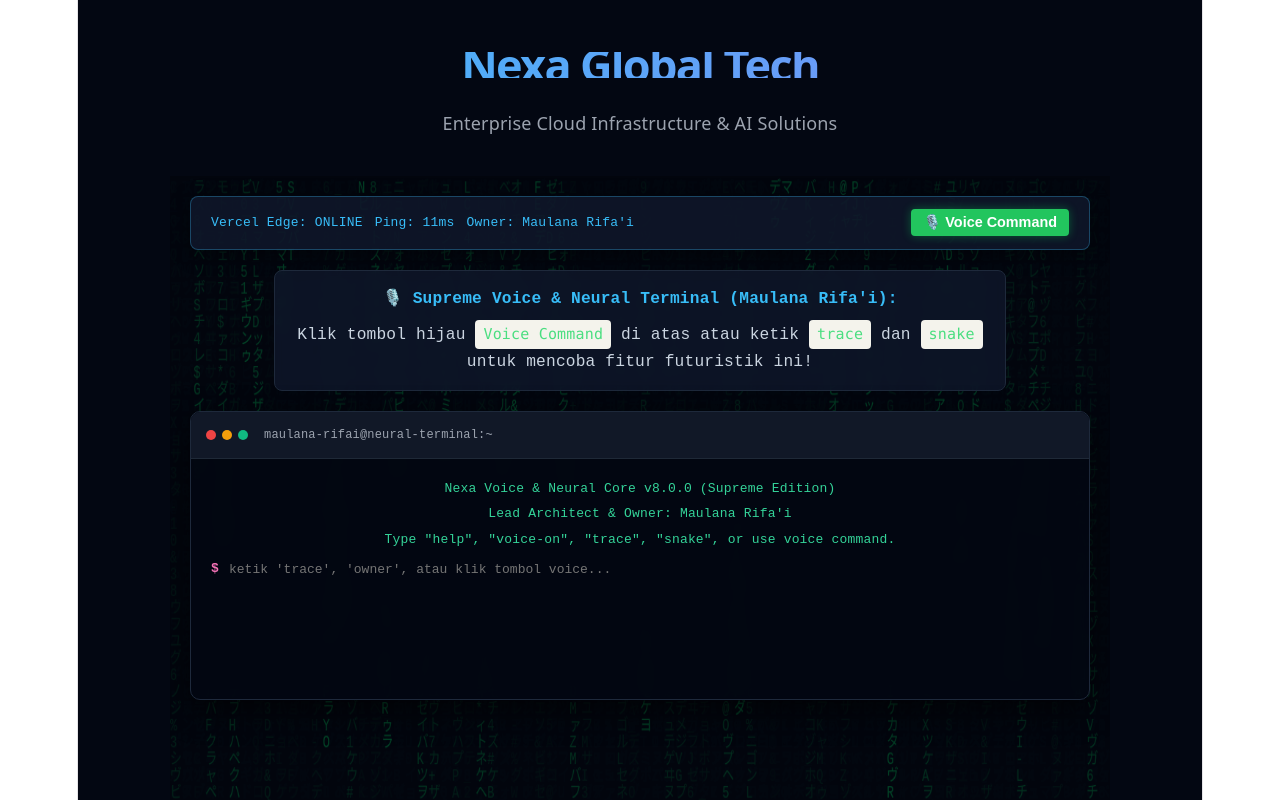
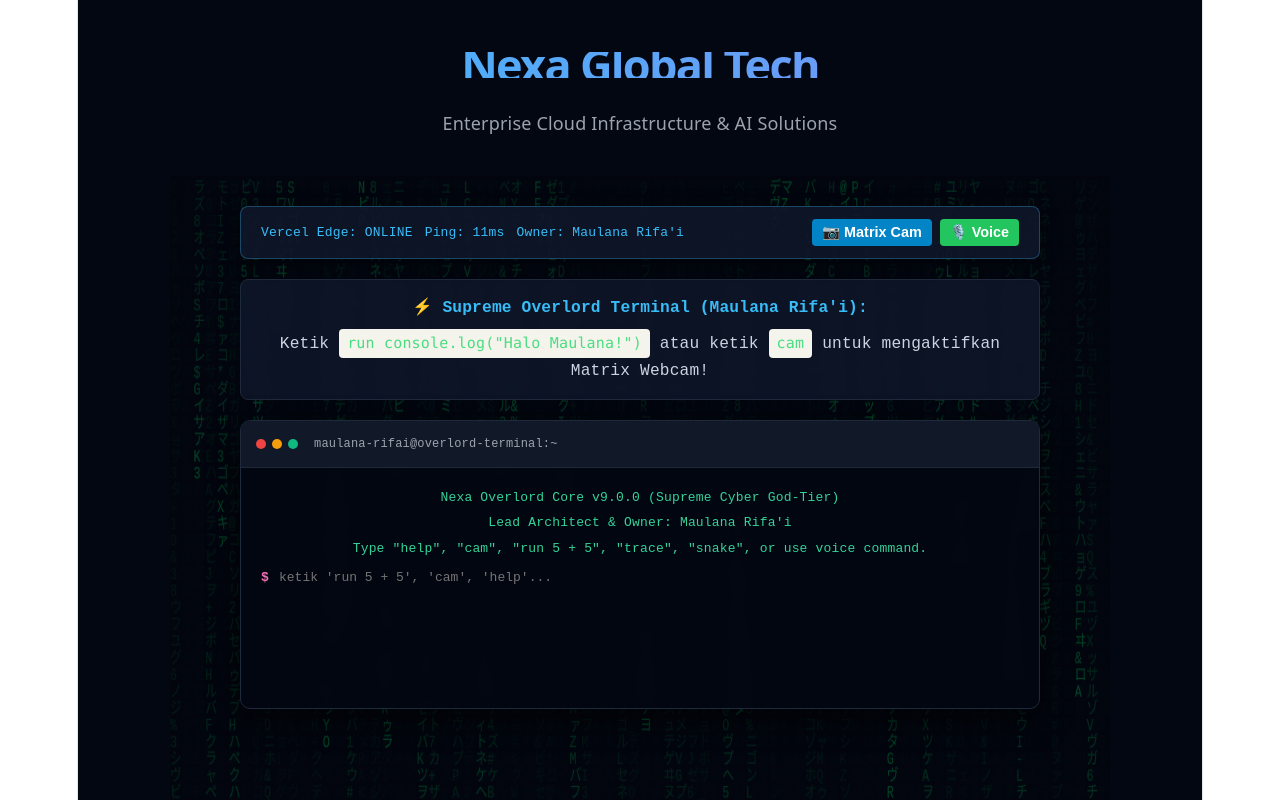
Before and after one commit to maul99289-star/nexa-global-tech, a React (Vite) app: page / in a window 1280 px wide. Shown: the top 800 px of the page. Built offline with nearby package versions, Linux system fonts and the light colour scheme.

Commit message:
tambah fitur live js sandbox runner dan webcam matrix stream level atas

```diff
--- a/src/AdvancedFeatures.tsx
+++ b/src/AdvancedFeatures.tsx
@@ -8,15 +8,18 @@
   const [matrixActive, setMatrixActive] = useState<boolean>(true);
   const [soundEnabled, setSoundEnabled] = useState<boolean>(true);
   const [isListening, setIsListening] = useState<boolean>(false);
+  const [camActive, setCamActive] = useState<boolean>(false);
 
   const [logs, setLogs] = useState<Array<{ type: string; text: string }>>([
-    { type: 'system', text: 'Nexa Voice & Neural Core v8.0.0 (Supreme Edition)' },
+    { type: 'system', text: 'Nexa Overlord Core v9.0.0 (Supreme Cyber God-Tier)' },
     { type: 'system', text: 'Lead Architect & Owner: Maulana Rifa\'i' },
-    { type: 'system', text: 'Type "help", "voice-on", "trace", "snake", or use voice command.' },
+    { type: 'system', text: 'Type "help", "cam", "run 5 + 5", "trace", "snake", or use voice command.' },
   ]);
 
   const terminalEndRef = useRef<HTMLDivElement>(null);
   const canvasRef = useRef<HTMLCanvasElement>(null);
+  const videoRef = useRef<HTMLVideoElement | null>(null);
+  const asciiCanvasRef = useRef<HTMLCanvasElement | null>(null);
 
   // Live Clock & Ping Simulator
   useEffect(() => {
@@ -63,13 +66,13 @@
     }
 
     const recognition = new SpeechRecognition();
-    recognition.lang = 'id-ID'; // Bisa bahasa Indonesia atau Inggris
+    recognition.lang = 'id-ID';
     recognition.interimResults = false;
     recognition.maxAlternatives = 1;
 
     recognition.onstart = () => {
       setIsListening(true);
-      setLogs((prev) => [...prev, { type: 'system', text: '[🎙️] Mendengarkan suara... Silakan bicara (contoh: "ping", "owner", "matrix").' }]);
+      setLogs((prev) => [...prev, { type: 'system', text: '[🎙️] Mendengarkan suara... (contoh: "cam", "ping", "owner").' }]);
     };
 
     recognition.onresult = (event: SpeechRecognitionEvent) => {
@@ -139,12 +142,68 @@
     terminalEndRef.current?.scrollIntoView({ behavior: 'smooth' });
   }, [logs]);
 
+  // Webcam ASCII Stream Handler
+  const toggleCamStream = async () => {
+    if (camActive) {
+      if (videoRef.current && videoRef.current.srcObject) {
+        const stream = videoRef.current.srcObject as MediaStream;
+        stream.getTracks().forEach(track => track.stop());
+      }
+      setCamActive(false);
+      setLogs(prev => [...prev, { type: 'system', text: '[cam] Matrix Webcam Stream stopped.' }]);
+    } else {
+      try {
+        const stream = await navigator.mediaDevices.getUserMedia({ video: { width: 160, height: 120 } });
+        if (videoRef.current) {
+          videoRef.current.srcObject = stream;
+          videoRef.current.play();
+        }
+        setCamActive(true);
+        setLogs(prev => [...prev, { type: 'system', text: '[cam] Matrix ASCII Webcam Stream active! Wajah Anda dipetakan ke terminal.' }]);
+      } catch {
+        setLogs(prev => [...prev, { type: 'error', text: '[!] Akses kamera ditolak atau tidak tersedia.' }]);
+      }
+    }
+  };
+
   const executeCommand = (cmdText: string) => {
     const rawCmd = cmdText.trim();
     const lowerCmd = rawCmd.toLowerCase();
     if (!rawCmd) return;
 
     const newLogs = [...logs, { type: 'input', text: `$ ${rawCmd}` }];
+
+    // Handle JS Code Sandbox Runner: "run <script>"
+    if (lowerCmd.startsWith('run ')) {
+      const codeSnippet = rawCmd.substring(4).trim();
+      try {
+        // Safe evaluation simulation
+        const result = Function(`'use strict'; return (${codeSnippet});`)();
+        newLogs.push({ type: 'output', text: `[JS Sandbox Result] => ${String(result)}` });
+      } catch (err: unknown) {
+        const errorMessage = err instanceof Error ? err.message : String(err);
+        try {
+          // Fallback if it's a statement like console.log or assignment
+          const logsOutput: string[] = [];
+          const customConsole = { log: (...args: unknown[]) => logsOutput.push(args.join(' ')) };
+          const runFunc = new Function('console', `'use strict'; ${codeSnippet}`);
+          runFunc(customConsole);
+          newLogs.push({ type: 'output', text: `[JS Output] => ${logsOutput.join('\n') || 'Executed successfully.'}` });
+        } catch (innerErr: unknown) {
+          const innerMessage = innerErr instanceof Error ? innerErr.message : String(innerErr);
+          newLogs.push({ type: 'error', text: `[JS Error] => ${errorMessage || innerMessage}` });
+        }
+      }
+      setLogs(newLogs);
+      return;
+    }
+
+    // Webcam Command
+    if (lowerCmd === 'cam' || lowerCmd === 'webcam') {
+      toggleCamStream();
+      setLogs(newLogs);
+      return;
+    }
 
     // Trace Route Simulation
     if (lowerCmd === 'trace' || lowerCmd === 'traceroute') {
@@ -207,7 +266,7 @@
       let codeSnippet = '';
 
       if (targetLang === 'react' || targetLang === 'tsx') {
-        codeSnippet = `// React Component Structure by Maulana Rifa'i\nimport React, { useState } from 'react';\n\nexport const App = () => {\n  const [count, setCount] = useState(0);\n  return (\n    <div className="p-4 bg-slate-900 text-white">\n      <h1>Nexa Cloud UI</h1>\n      <button onClick={() => setCount(count + 1)}>Clicks: {count}</button>\n    </div>\n  );\n};`;
+        codeSnippet = `// React Component Structure by Maulana Rifa'i\nimport React, { useState } from 'react';\n\nexport const App = () => {\n  const [count, setCount] = useState(0);\n  return (\n    <div className=\"p-4 bg-slate-900 text-white\">\n      <h1>Nexa Cloud UI</h1>\n      <button onClick={() => setCount(count + 1)}>Clicks: {count}</button>\n    </div>\n  );\n};`;
       } else if (targetLang === 'typescript' || targetLang === 'ts') {
         codeSnippet = `// TypeScript Enterprise Interface\ninterface CloudConfig {\n  nodeId: string;\n  region: string;\n  secure: boolean;\n}\n\nconst deployNode = (config: CloudConfig): void => {\n  console.log(\`Deploying to \${config.region}...\`);\n};`;
       } else if (targetLang === 'docker') {
@@ -241,7 +300,7 @@
       case 'help':
         newLogs.push({
           type: 'output',
-          text: 'Commands: trace, snake, attack-sim, sfx-on, sfx-off, code react, code typescript, code docker, ai <pesan>, decrypt, owner, status, ping, matrix-on, matrix-off, clear',
+          text: 'Commands: cam, run <js_code>, trace, snake, attack-sim, sfx-on, sfx-off, code react, code typescript, code docker, ai <pesan>, decrypt, owner, status, ping, matrix-on, matrix-off, clear',
         });
         break;
       case 'owner':
@@ -260,7 +319,7 @@
       case 'status':
         newLogs.push({
           type: 'output',
-          text: `Edge Status: ONLINE | Latency: ${ping}ms | Master: Maulana Rifa'i | Voice Engine: ACTIVE`,
+          text: `Edge Status: ONLINE | Latency: ${ping}ms | Master: Maulana Rifa'i | Overlord Core: SECURE`,
         });
         break;
       case 'ping':
@@ -283,7 +342,7 @@
       default:
         newLogs.push({
           type: 'error',
-          text: `command not found: ${rawCmd}. Ketik "trace", "snake", atau "help".`,
+          text: `command not found: ${rawCmd}. Ketik "cam", "run 10 * 5", atau "help".`,
         });
     }
 
@@ -320,7 +379,7 @@
         />
       )}
 
-      <div style={{ position: 'relative', zIndex: 1 }}>
+      <div style={{ position: 'relative', zIndex: 1, maxWidth: '800px', margin: '0 auto', padding: '10px' }}>
         {/* Telemetry Bar */}
         <div className="telemetry-bar" style={{ display: 'flex', justifyContent: 'space-between', alignItems: 'center', flexWrap: 'wrap', gap: '8px' }}>
           <div>
@@ -330,31 +389,56 @@
             <span className="telemetry-info" style={{ marginLeft: '12px' }}>Ping: {ping}ms</span>
             <span className="telemetry-info" style={{ marginLeft: '12px' }}>Owner: Maulana Rifa'i</span>
           </div>
-          <div>
+          <div style={{ display: 'flex', gap: '8px' }}>
+            <button
+              onClick={toggleCamStream}
+              style={{
+                background: camActive ? '#ef4444' : '#0284c7',
+                color: '#fff',
+                border: 'none',
+                padding: '5px 10px',
+                borderRadius: '4px',
+                cursor: 'pointer',
+                fontWeight: 'bold',
+                fontSize: '0.8rem',
+              }}
+            >
+              {camActive ? '📷 Stop Cam' : '📷 Matrix Cam'}
+            </button>
             <button
               onClick={startVoiceCommand}
               style={{
                 background: isListening ? '#ef4444' : '#22c55e',
                 color: '#fff',
                 border: 'none',
-                padding: '5px 12px',
+                padding: '5px 10px',
                 borderRadius: '4px',
                 cursor: 'pointer',
                 fontWeight: 'bold',
                 fontSize: '0.8rem',
-                boxShadow: '0 0 10px rgba(0,255,100,0.3)',
               }}
             >
-              {isListening ? '🎙️ Mendengarkan...' : '🎙️ Voice Command'}
+              {isListening ? '🎙️ Mendengarkan...' : '🎙️ Voice'}
             </button>
           </div>
         </div>
 
+        {/* Hidden video stream element for webcam processing */}
+        <video ref={videoRef} style={{ display: 'none' }} playsInline muted />
+
+        {/* Live Webcam ASCII Preview Box if Active */}
+        {camActive && (
+          <div style={{ marginBottom: '15px', background: 'rgba(3, 7, 18, 0.95)', border: '1px solid #22c55e', borderRadius: '8px', padding: '10px', textAlign: 'center' }}>
+            <p style={{ margin: '0 0 5px 0', color: '#4ade80', fontSize: '0.85rem', fontWeight: 'bold' }}>[LIVE MATRIX WEBCAM FEED STREAM ACTIVE]</p>
+            <canvas ref={asciiCanvasRef} style={{ width: '100%', maxWidth: '320px', height: '120px', background: '#000', borderRadius: '4px' }} />
+          </div>
+        )}
+
         {/* Info Card / Welcome Preview */}
-        <div style={{ maxWidth: '700px', margin: '0 auto 20px auto', background: 'rgba(15, 23, 42, 0.85)', border: '1px solid #1e293b', borderRadius: '8px', padding: '15px', color: '#cbd5e1', fontSize: '0.9rem', backdropFilter: 'blur(5px)' }}>
-          <p style={{ margin: '0 0 8px 0', color: '#38bdf8', fontWeight: 'bold' }}>🎙️ Supreme Voice & Neural Terminal (Maulana Rifa'i):</p>
+        <div style={{ margin: '0 0 20px 0', background: 'rgba(15, 23, 42, 0.85)', border: '1px solid #1e293b', borderRadius: '8px', padding: '15px', color: '#cbd5e1', fontSize: '0.9rem', backdropFilter: 'blur(5px)' }}>
+          <p style={{ margin: '0 0 8px 0', color: '#38bdf8', fontWeight: 'bold' }}>⚡ Supreme Overlord Terminal (Maulana Rifa'i):</p>
           <p style={{ margin: 0 }}>
-            Klik tombol hijau <code style={{color: '#4ade80'}}>Voice Command</code> di atas atau ketik <code style={{color: '#4ade80'}}>trace</code> dan <code style={{color: '#4ade80'}}>snake</code> untuk mencoba fitur futuristik ini!
+            Ketik <code style={{color: '#4ade80'}}>run console.log("Halo Maulana!")</code> atau ketik <code style={{color: '#4ade80'}}>cam</code> untuk mengaktifkan Matrix Webcam!
           </p>
         </div>
 
@@ -364,7 +448,7 @@
             <span className="dot red"></span>
             <span className="dot yellow"></span>
             <span className="dot green"></span>
-            <span className="terminal-title">maulana-rifai@neural-terminal:~</span>
+            <span className="terminal-title">maulana-rifai@overlord-terminal:~</span>
           </div>
           <div className="terminal-body">
             {logs.map((log, index) => (
@@ -378,7 +462,7 @@
                 type="text"
                 value={inputVal}
                 onChange={handleInputChange}
-                placeholder="ketik 'trace', 'owner', atau klik tombol voice..."
+                placeholder="ketik 'run 5 + 5', 'cam', 'help'..."
                 className="terminal-input"
                 autoFocus
               />
```
